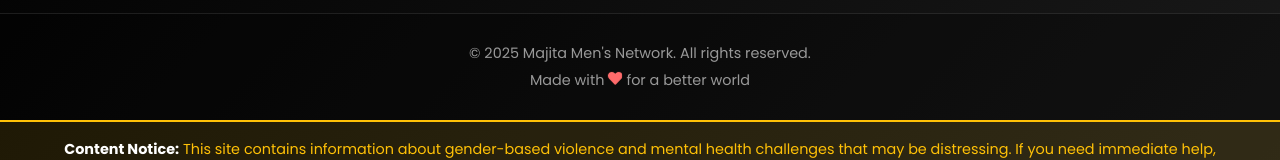
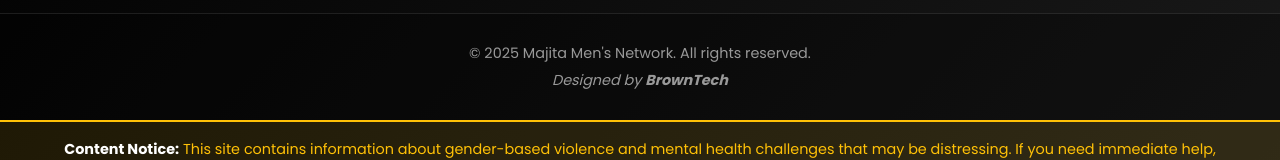
Before and after one commit to Leeroy-Brown01/majita_mens_network, a React (Vite) app: page /contact in a window 1280 px wide. Shown: the part 3319-3479 px from the top of the page. Built offline with nearby package versions, Linux system fonts and the light colour scheme.

Commit message:
Update Footer.tsx

```diff
--- a/src/components/Footer.tsx
+++ b/src/components/Footer.tsx
@@ -82,7 +82,7 @@
       <div className="footer-bottom">
         <p>&copy; {new Date().getFullYear()} {SITE_NAME}. All rights reserved.</p>
         <p>
-          Made with <FaHeart className="heart-icon" /> for a better world
+          <i>Designed by <b>BrownTech</b></i>
         </p>
       </div>
 
```
